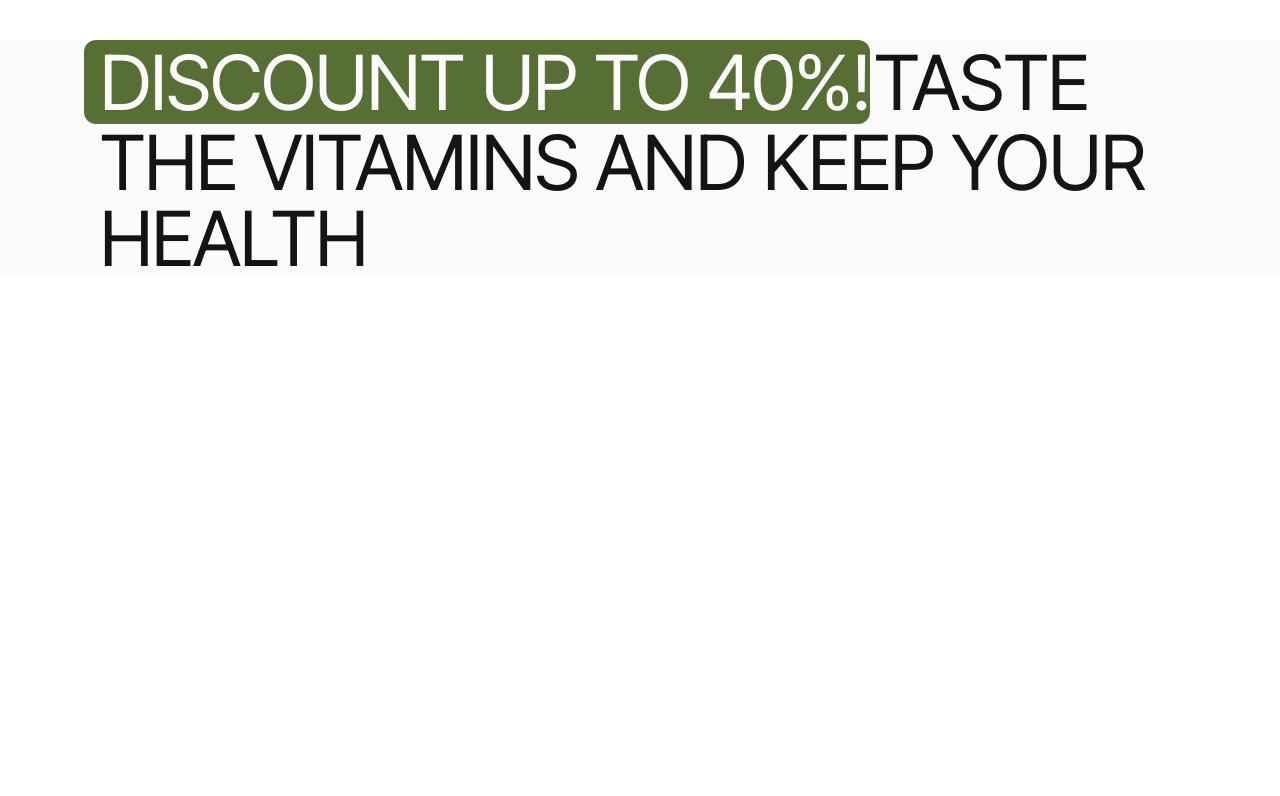
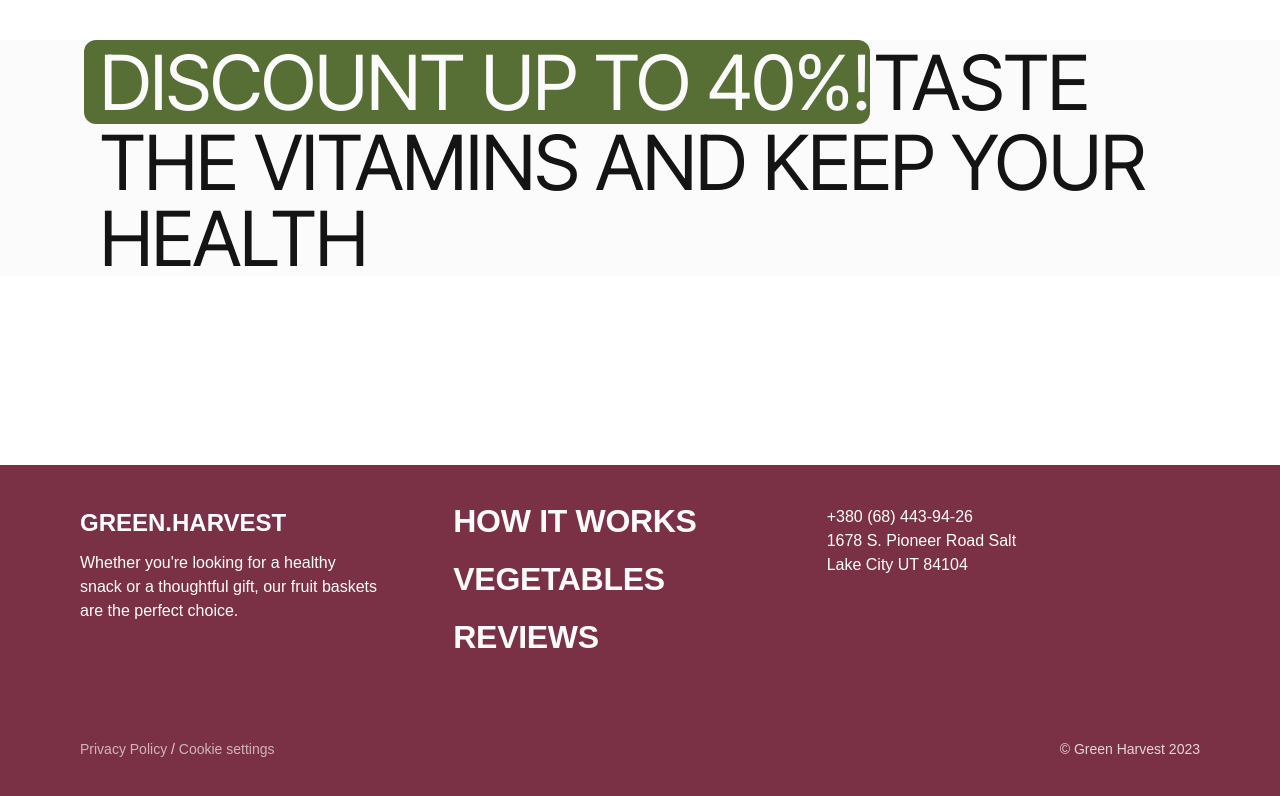
Before and after one commit to GoitStudentsWorks/fs116_html-css_AnnaNabok, a website built with Vite: page src/index.html in a window 1280 px wide. Built offline with nearby package versions, Linux system fonts and the light colour scheme.

Commit message:
Add footer html. Add  footer css

```diff
--- a/src/css/footer.css
+++ b/src/css/footer.css
@@ -1,13 +1,23 @@
 .footer {
-  padding: 20px 0;
+  /* padding: 20px 0; */
+  /* display: flex;
+  align-items: flex-start;
+  justify-content: flex-start;
+  flex-direction: column;
+  gap: 80px;
+  padding: 40px 20px;
+  width: 375px;
+  height: 584px;
+  background: #7a3145; */
+
 }
-.footer-desc {
+/* .footer-desc {
   text-align: center;
-}
-.footer-link {
+} */
+/* .footer-links {
   position: relative;
 }
-.footer-link::before {
+.footer-links::before {
   content: '';
   position: absolute;
   bottom: 6%;
@@ -19,3 +29,100 @@
   background-color: #41d1ff;
   transition: 200ms ease;
 }
+
+.footer-container {
+  width: 335px;
+  height: 368px;
+} */
+
+.footer-section {}
+
+.footer-logo {}
+
+.footer-description {}
+
+.footer-bottom {}
+
+
+
+
+body {
+  margin: 0;
+  font-family: Arial, sans-serif;
+}
+
+.footer {
+  background-color: #7a3145;
+  color: white;
+  padding: 40px 80px;
+}
+
+.footer-container {
+  display: flex;
+  justify-content: space-between;
+  align-items: flex-start;
+  flex-wrap: wrap;
+}
+
+.footer-section {
+  flex: 1;
+  min-width: 250px;
+  margin-bottom: 20px;
+}
+
+.footer-logo {
+  font-size: 24px;
+  font-weight: bold;
+  margin-bottom: 10px;
+}
+
+.footer-description {
+  line-height: 1.5;
+  max-width: 300px;
+}
+
+.footer-links {
+  list-style: none;
+  padding: 0;
+}
+
+.footer-links li {
+  margin-bottom: 24px;
+}
+
+.footer-links a {
+  font-weight: 600;
+  font-size: 32px;
+  line-height: 1;
+  letter-spacing: -0.01em;
+  text-transform: uppercase;
+  color: #fbfbfb;
+}
+
+.footer-links a:hover {
+  text-decoration: underline;
+}
+
+.footer-contact {
+  text-align: right;
+  line-height: 1.6;
+}
+
+.footer-bottom {
+  display: flex;
+  justify-content: space-between;
+  padding-top: 20px;
+  margin-top: 20px;
+  font-size: 14px;
+  opacity: 0.8;
+}
+
+.footer-bottom a {
+  color: white;
+  text-decoration: none;
+  opacity: 0.8;
+}
+
+.footer-bottom a:hover {
+  text-decoration: underline;
+}
--- a/src/partials/footer.html
+++ b/src/partials/footer.html
@@ -1 +1,26 @@
-<footer class="footer"></footer>
+<footer class="footer">
+  <div class="footer-container">
+    <div class="footer-section">
+      <h2 class="footer-logo">GREEN.HARVEST</h2>
+      <p class="footer-description">
+        Whether you're looking for a healthy snack or a thoughtful gift, our
+        fruit baskets are the perfect choice.
+      </p>
+    </div>
+    <div class="footer-section">
+      <ul class="footer-links">
+        <li><a href="#">HOW IT WORKS</a></li>
+        <li><a href="#">VEGETABLES</a></li>
+        <li><a href="#">REVIEWS</a></li>
+      </ul>
+    </div>
+    <div class="footer-section">
+      <p>+380 (68) 443-94-26</p>
+      <p>1678 S. Pioneer Road Salt<br />Lake City UT 84104</p>
+    </div>
+  </div>
+  <div class="footer-bottom">
+    <p><a href="#">Privacy Policy</a> / <a href="#">Cookie settings</a></p>
+    <p>© Green Harvest 2023</p>
+  </div>
+</footer>
```
